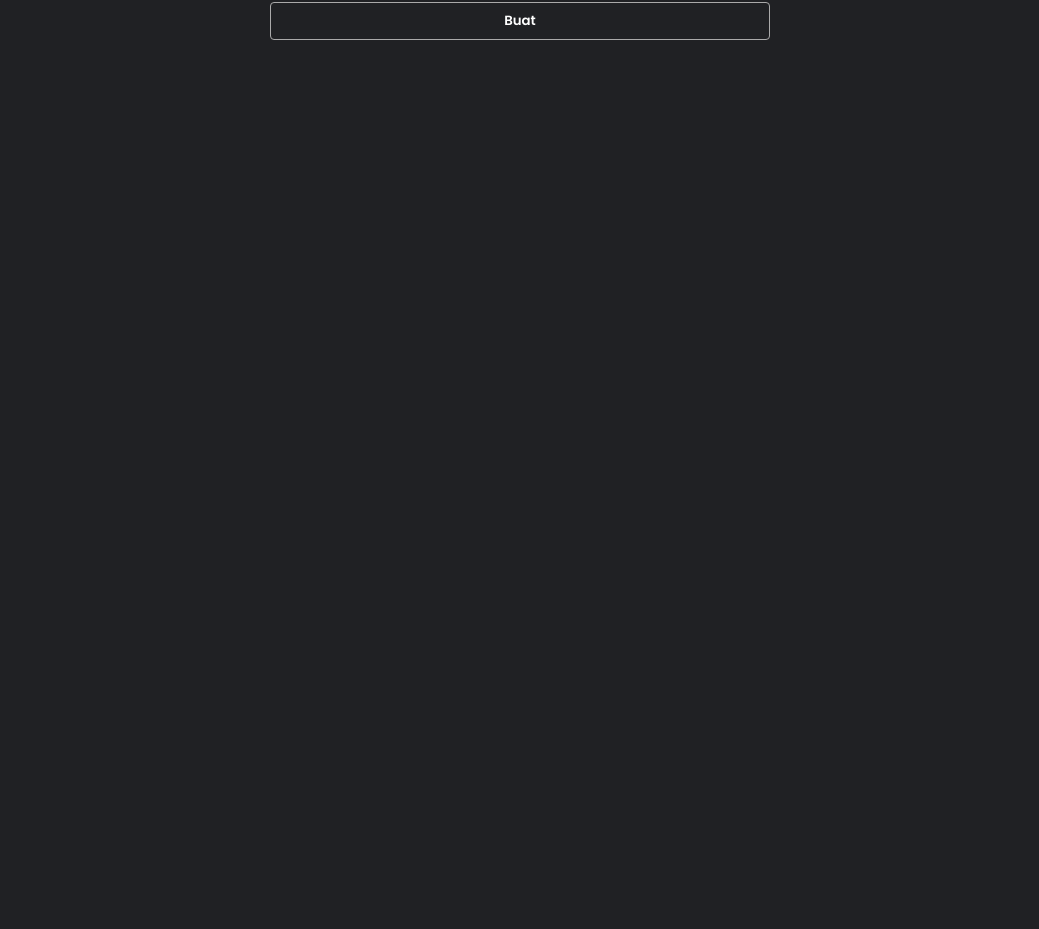
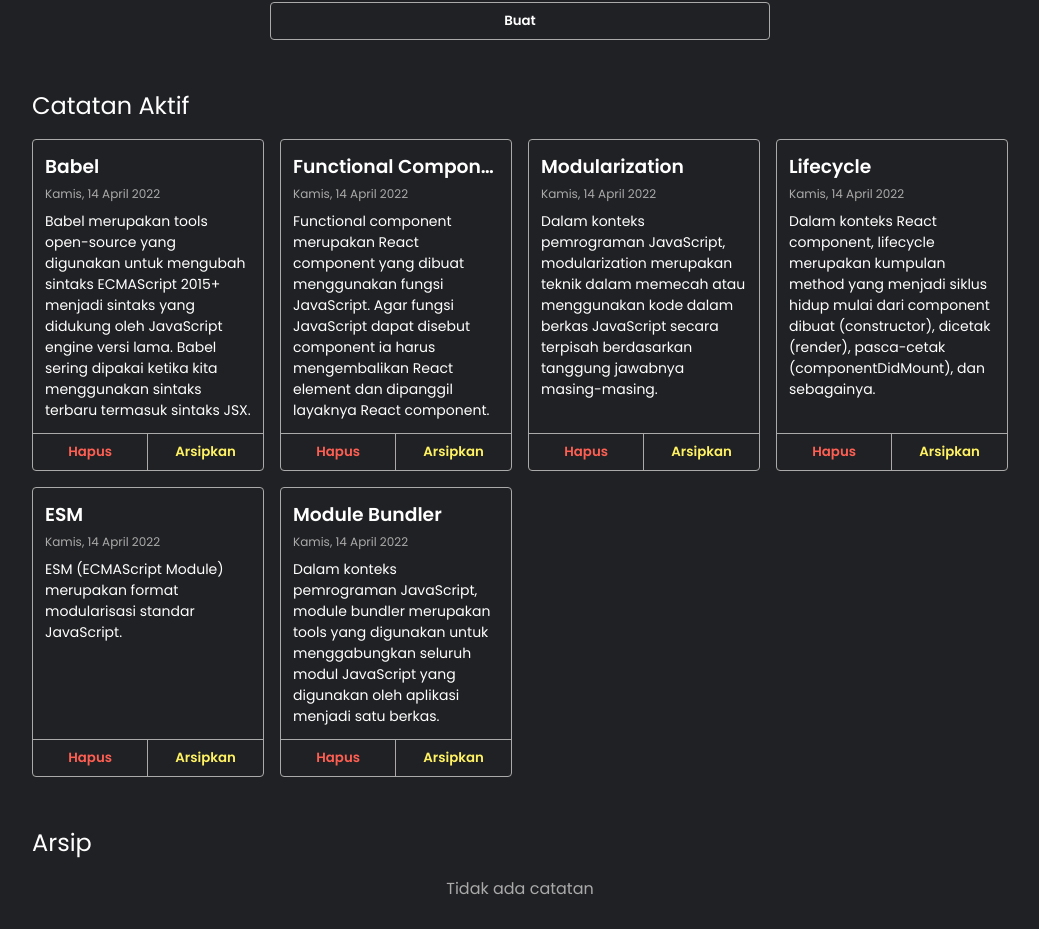
Before and after one commit to ziss11/notes-web-app, a React (Vite) app: page / in a window 1280 px wide. Shown: the part 501-1430 px from the top of the page, without its empty margins (120-1159 px from the left). Before the commit the page ends 800 px from the top, so only its background shows below. Built offline with nearby package versions, Linux system fonts and the light colour scheme.

Commit message:
show note list implemented

```diff
--- a/src/App.jsx
+++ b/src/App.jsx
@@ -1,6 +1,7 @@
 import React from "react";
 import { NoteHeader } from "./components/NoteHeader";
 import { NoteInput } from "./components/NoteInput";
+import { NoteList } from "./components/NoteList";
 import { getInitialData } from "./utils";
 
 export class App extends React.Component {
@@ -8,11 +9,13 @@
         super(props)
 
         this.state = {
-            notes: getInitialData()
+            notes: getInitialData(),
         }
 
         this.onSearch = this.onSearch.bind(this)
         this.onNoteCreated = this.onNoteCreated.bind(this)
+        this.onNoteDeleted = this.onNoteDeleted.bind(this)
+        this.onNoteArchived = this.onNoteArchived.bind(this)
     }
 
     onSearch(query) {
@@ -26,17 +29,32 @@
         this.setState((prevState) => {
             return {
                 notes: [
-                    ...prevState.notes,
                     {
                         id: +new Date(),
                         title,
                         body,
                         archived: false,
-                        craatedAt: new Date().toISOString(),
-                    }
+                        createdAt: new Date().toISOString(),
+                    },
+                    ...prevState.notes,
                 ]
             }
         })
+    }
+
+    onNoteDeleted(id) {
+        const notes = this.state.notes.filter((note) => note.id !== id)
+        this.setState({ notes })
+    }
+
+    onNoteArchived(id, isArchive) {
+        const notes = this.state.notes.map((note) => {
+            if (note.id === id) {
+                return { ...note, archived: isArchive }
+            }
+            return note;
+        })
+        this.setState({ notes })
     }
 
     render() {
@@ -45,6 +63,21 @@
                 <NoteHeader onSearch={this.onSearch} />
                 <div className="note-app__body">
                     <NoteInput onNoteCreated={this.onNoteCreated} />
+
+                    <h2>Catatan Aktif</h2>
+                    <NoteList
+                        notes={this.state.notes}
+                        onDelete={this.onNoteDeleted}
+                        onArchive={this.onNoteArchived}
+                    />
+
+                    <h2>Arsip</h2>
+                    <NoteList
+                        notes={this.state.notes}
+                        isArchivedList={true}
+                        onDelete={this.onNoteDeleted}
+                        onArchive={this.onNoteArchived}
+                    />
                 </div>
             </>
         );
--- a/src/components/NoteHeader.jsx
+++ b/src/components/NoteHeader.jsx
@@ -1,3 +1,4 @@
+import React from "react";
 import { SearchInput } from "./SearchInput";
 
 export const NoteHeader = ({ onSearch }) => (
--- a/src/components/NoteInput.jsx
+++ b/src/components/NoteInput.jsx
@@ -33,6 +33,12 @@
     onNoteCreated(event) {
         event.preventDefault()
         this.props.onNoteCreated(this.state)
+        this.setState(() => {
+            return {
+                title: '',
+                body: ''
+            }
+        })
     }
 
     render() {
--- /dev/null
+++ b/src/components/NoteItem.jsx
@@ -0,0 +1,28 @@
+import React from "react"
+import { showFormattedDate } from "../utils"
+
+export const NoteItem = ({ id, title, createdAt, body, archived, onDelete, onArchive }) => {
+    const date = showFormattedDate(createdAt)
+    return (
+        <div className="note-item">
+            <div className="note-item__content">
+                <h3 className="note-item__title">{title}</h3>
+                <p className="note-item__date">{date}</p>
+                <p className="note-item__body">{body}</p>
+            </div>
+
+            <div className="note-item__action">
+                <button
+                    className="note-item__delete-button"
+                    onClick={() => onDelete(id)}>
+                    Hapus
+                </button>
+                <button
+                    className="note-item__archive-button"
+                    onClick={() => onArchive(id, !archived)}>
+                    {archived === false ? "Arsipkan" : "Pindahkan"}
+                </button>
+            </div>
+        </div>
+    )
+}
--- /dev/null
+++ b/src/components/NoteList.jsx
@@ -0,0 +1,22 @@
+import React from "react"
+import { NoteItem } from "./NoteItem"
+
+export const NoteList = ({ notes, onDelete, onArchive, isArchivedList = false }) => {
+    const result = notes
+        .filter((note) => note.archived === isArchivedList)
+    console.log(result)
+    return (result.length !== 0)
+        ? <div className="notes-list" >
+            {
+                result
+                    .map((note) => (
+                        <NoteItem key={note.id}
+                            onDelete={onDelete}
+                            onArchive={onArchive}
+                            {...note}
+                        />
+                    ))
+            }
+        </div >
+        : <p className="notes-list__empty-message">Tidak ada catatan</p>
+}
```
Also changed, not shown: src/utils/index.js (line endings or trailing spaces).
